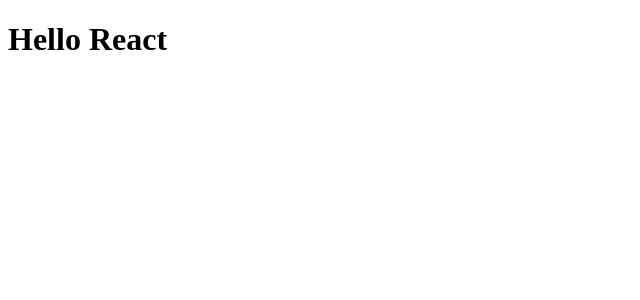
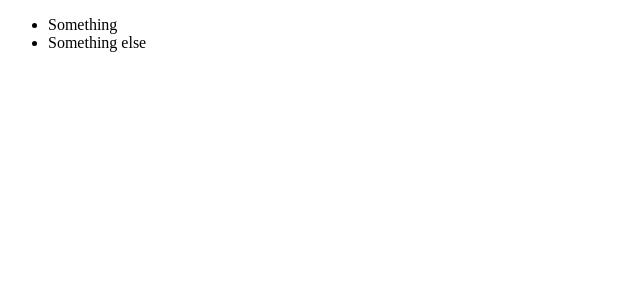
Before and after one commit to mubu0020/pg6301-excersize5, a React (Vite) app: page / in a window 1280 px wide. Shown: the top 300 px of the page, without its empty margins (0-640 px from the left). Built offline with nearby package versions, Linux system fonts and the light colour scheme.

Commit message:
move header to react

```diff
--- a/src/main.jsx
+++ b/src/main.jsx
@@ -1,4 +1,19 @@
 import { createRoot } from "react-dom/client";
-import React from "react";
+import React, { useState } from "react";
 
-createRoot(document.getElementById("app")).render(<h1>Hello React</h1>);
+function Application() {
+  const [tasks, setTasks] = useState([
+    { description: "Something" },
+    { description: "Something else" },
+  ]);
+
+  return (
+    <ul>
+      {tasks.map((t) => (
+        <li>{t.description}</li>
+      ))}
+    </ul>
+  );
+}
+
+createRoot(document.getElementById("app")).render(<Application />);
```
